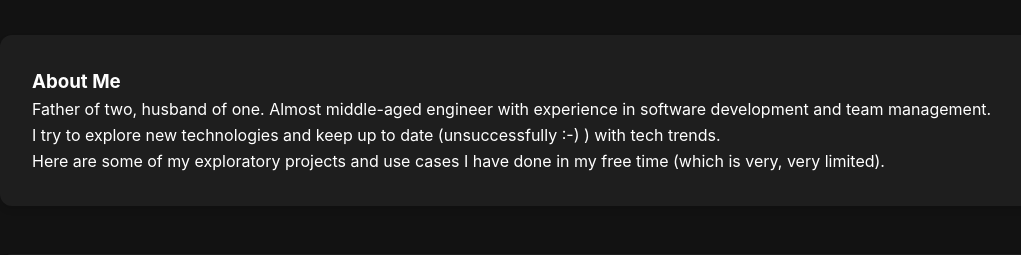
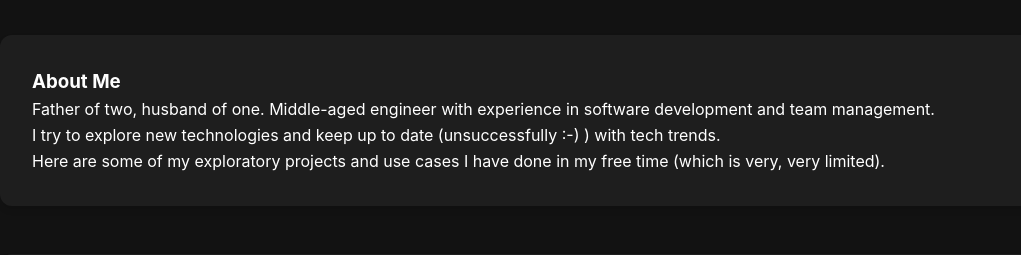
Before and after one commit to mb256/web, a Django app: page / in a window 1280 px wide. Shown: the part 444-699 px from the top of the page, without its empty margins (56-1077 px from the left). Run offline with Django 5.2, Linux system fonts and the light colour scheme.

Commit message:
Change description.

```diff
--- a/web/info/templates/info/info.html
+++ b/web/info/templates/info/info.html
@@ -74,7 +74,7 @@
             <div class="about-content">
                 <!-- Add your content here -->
                 <p>
-                    Father of two, husband of one. Almost middle-aged engineer
+                    Father of two, husband of one. Middle-aged engineer
                     with experience in software development and team management. <br/>
                     I try to explore new technologies and keep up to date (unsuccessfully :-) ) with tech trends.<br/>
                     Here are some of my exploratory projects and use cases I have done in my free time (which is very, very limited).
```
